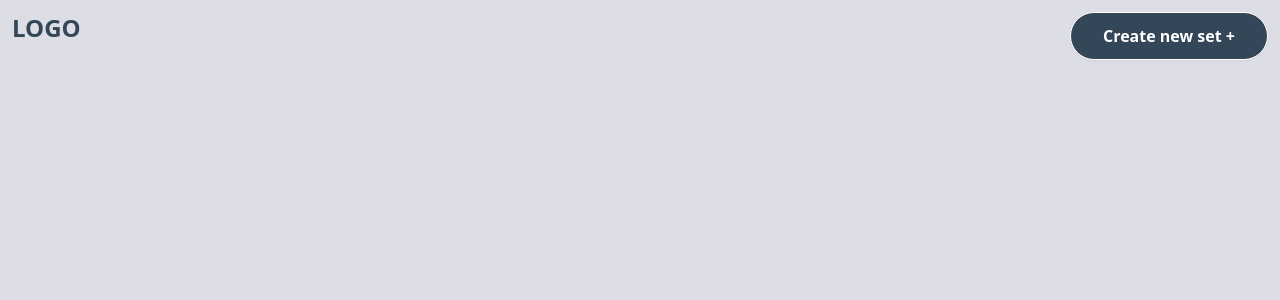
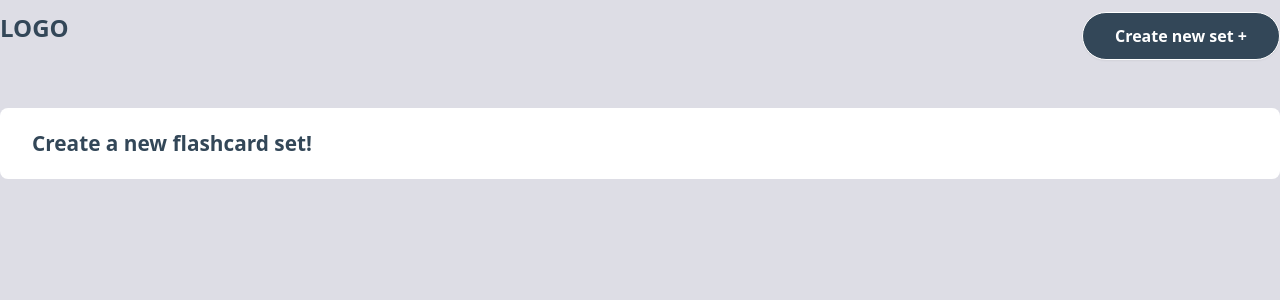
Before and after one commit to p-ragudo/flashcards_app, a React (Vite) app in the folder frontend/: page /create in a window 1280 px wide. Shown: the top 300 px of the page. Built offline with nearby package versions, Linux system fonts and the light colour scheme.

Commit message:
CreateSetCard component

```diff
--- a/frontend/src/App.jsx
+++ b/frontend/src/App.jsx
@@ -2,7 +2,7 @@ import { Route, Routes } from "react-router";
 
 import HomePage from "./pages/Home/HomePage";
 import ViewPage from "./pages/ViewPage";
-import SetEditorPage from "./pages/SetEditorPage";
+import SetEditorPage from "./pages/SetEditor/SetEditorPage";
 
 const App = () => {
   return (
--- a/frontend/src/components/NavBar.jsx
+++ b/frontend/src/components/NavBar.jsx
@@ -1,7 +1,6 @@
 import { useNavigate } from 'react-router';
 
 const NavBar = () => {
-
     const navigate = useNavigate();
 
     const handleNavigate = () => {
@@ -9,7 +8,7 @@ const NavBar = () => {
     }
 
     return (
-    <div className="w-full flex justify-between">
+    <div className="w-full flex justify-between bg-[#DDDDE5]">
         <a
         href="/"
         className="text-[#334758] text-2xl font-bold"
--- /dev/null
+++ b/frontend/src/pages/SetEditor/CreateSetCardComponent.jsx
@@ -0,0 +1,17 @@
+const CreateSetCardComponent = () => {
+  return (
+    <div className="w-full bg-white rounded-lg">
+        <div className="flex justify-between px-8 py-5">
+            <h3 className="text-[#334758] font-semibold text-[1.3rem]">
+                Create a new flashcard set!
+            </h3>
+
+            <div className="flex justify-evenly">
+
+            </div>
+        </div>
+    </div>
+  )
+}
+
+export default CreateSetCardComponent
--- /dev/null
+++ b/frontend/src/pages/SetEditor/SetEditorPage.jsx
@@ -0,0 +1,18 @@
+import NavBar from "../../components/NavBar";
+import CreateSetCardComponent from "./CreateSetCardComponent";
+
+const SetEditorPage = () => {
+  return (
+    <div className="min-h-screen w-full bg-[#DDDDE5]">
+      <div className="max-w-7xl w-full mx-auto">
+        <div className="sticky top-0 z-50 bg-[#DDDDE5] pt-3 mb-12">
+          <NavBar />
+        </div>
+
+        <CreateSetCardComponent />
+      </div>
+    </div>
+  )
+}
+
+export default SetEditorPage
--- a/frontend/src/pages/SetEditorPage.jsx
+++ /dev/null
@@ -1,13 +0,0 @@
-import NavBar from "../components/NavBar";
-
-const SetEditorPage = () => {
-  return (
-    <div className="min-h-screen w-full bg-[#DDDDE5]">
-      <div className="max-w-7xl w-full mx-auto p-3">
-        <NavBar />
-      </div>
-    </div>
-  )
-}
-
-export default SetEditorPage
```
